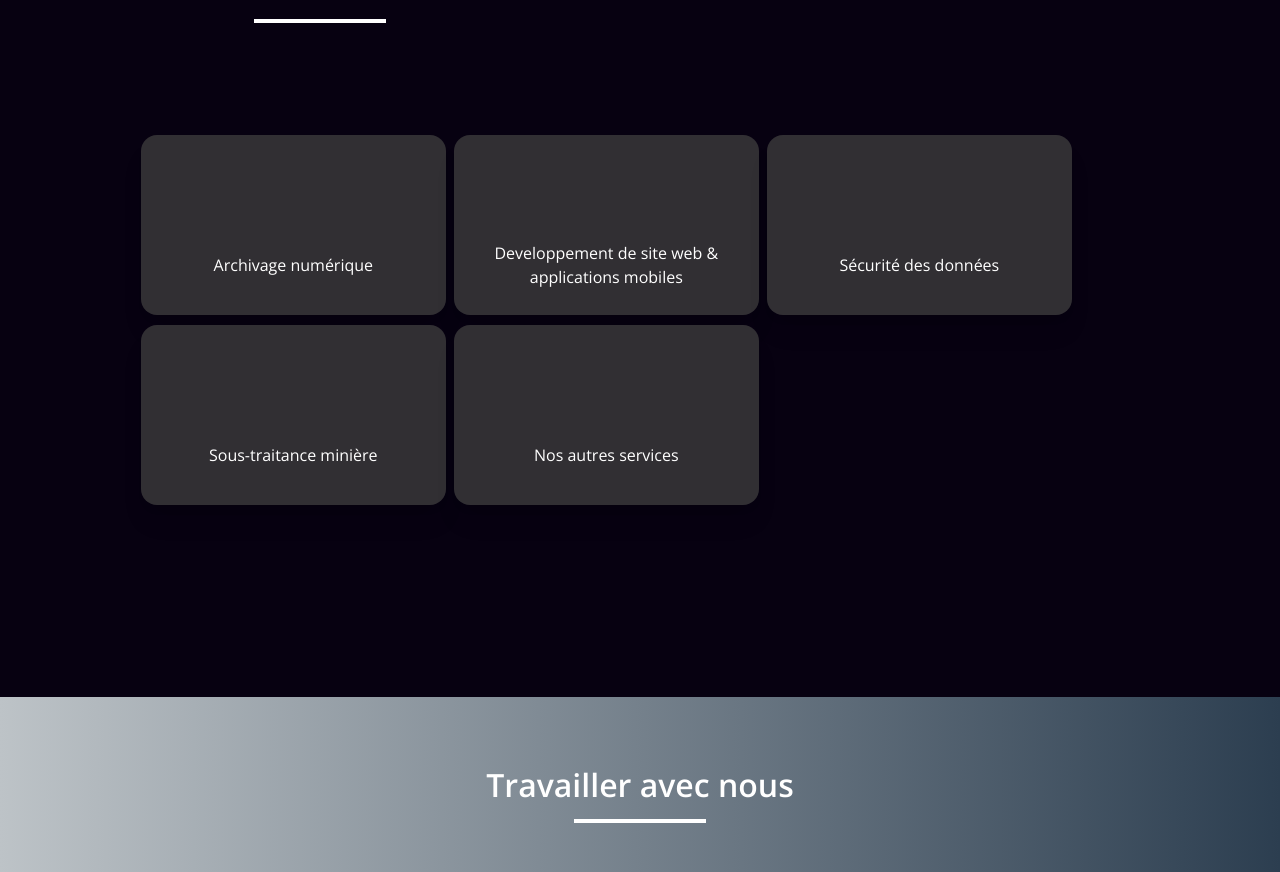
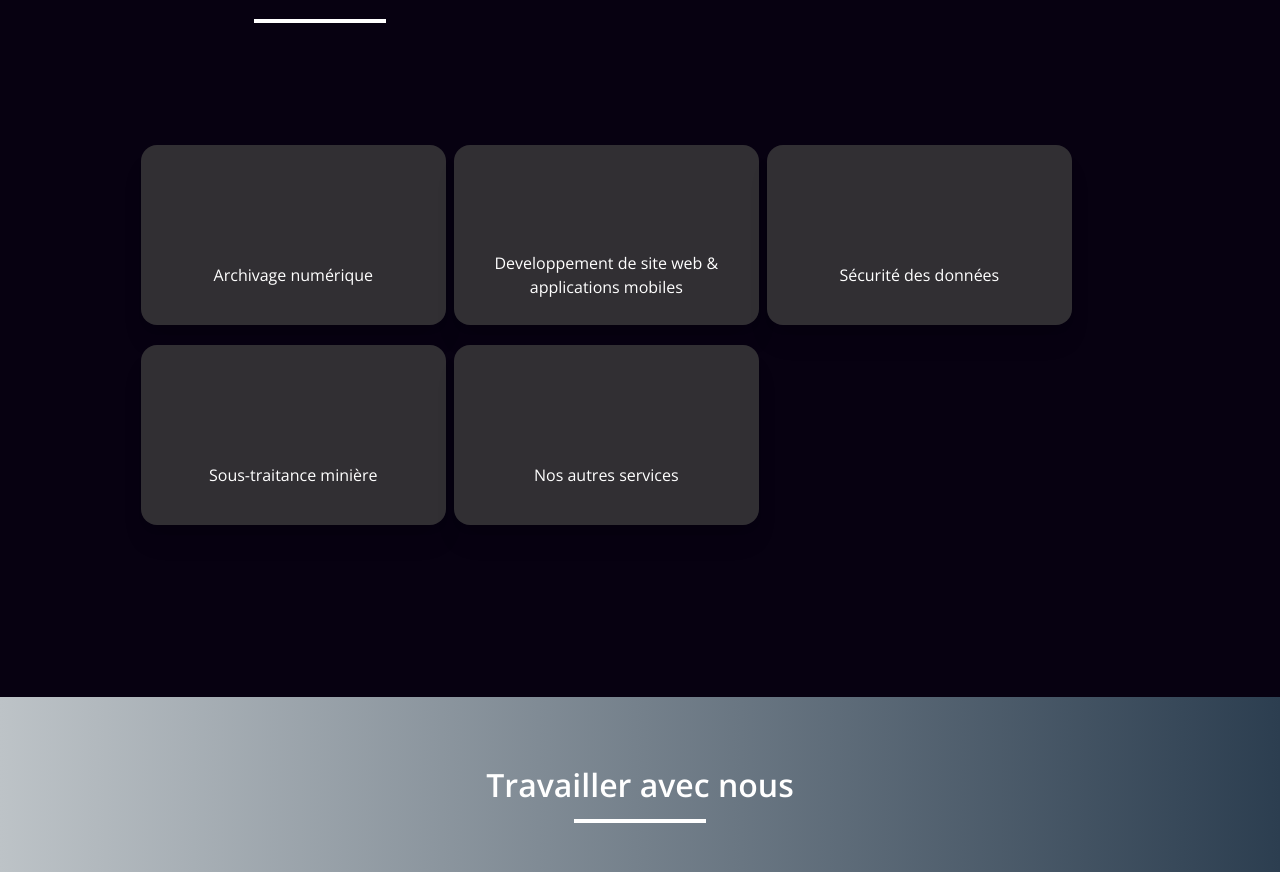
Before and after one commit to koumishop/temabeglobal, a Next.js app: page /home in a window 1280 px wide. Shown: the part 1524-2396 px from the top of the page. Built offline with nearby package versions, Linux system fonts and the light colour scheme; some icons are missing.

Commit message:
fix: set custom card margin

```diff
--- a/src/components/CustomedCard.jsx
+++ b/src/components/CustomedCard.jsx
@@ -2,23 +2,10 @@ import Card from 'react-animated-3d-card'
 
 const CustomedCard = ({width, height, onClick, children})=>{
 return (
-  <div className={`p-2 rounded-2xl bg-gradient-to-r from-[#312F33]-200 via-[#312F33]-400 to-[#312F33]-600 bg-[#312F33] ${width} ${height} cursor-pointer shadow-xl flex flex-col justify-center items-center hover:shadow-2xl hover:scale-110`}  onClick={onClick}>
+  <div className={`mt-2.5 p-2 rounded-2xl bg-gradient-to-r from-[#312F33]-200 via-[#312F33]-400 to-[#312F33]-600 bg-[#312F33] ${width} ${height} cursor-pointer shadow-xl flex flex-col justify-center items-center hover:shadow-2xl hover:scale-110`}  onClick={onClick}>
   {children}
   </div>
 )
-  // return <Card
-    //   style={{
-    //     backgroundColor: '#312F33',
-    //     width: `${width}`,//'310px',
-    //     height: `${height}`,//'185px',
-    //     cursor: 'pointer',
-    //     display:'flex',
-    //     flexDirection: 'column',
-    //     justifyContent:'center',
-    //     alignItems:'center'
-    //   }}
-    //   onClick={onClick}
-    // >{children}</Card>
 }
 
 export default CustomedCard
```
